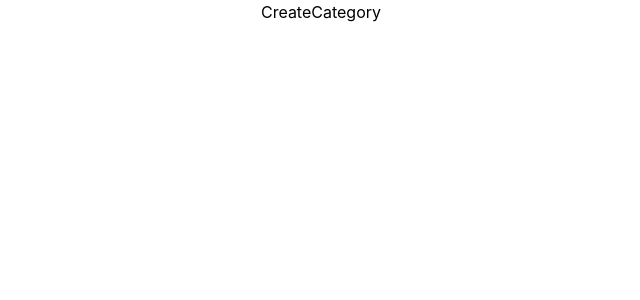
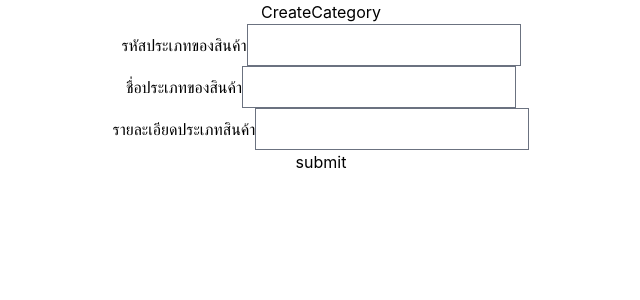
Before and after one commit to Zaiza2000/Project, a React (Create React App) app in the folder client/: page /admin/create-category in a window 1280 px wide. Shown: the top 300 px of the page, without its empty margins (319-959 px from the left). Built offline with nearby package versions, Linux system fonts and the light colour scheme.

Commit message:
Update (Create Category , Create Product)
- เพิ่มประเภทสินค้าได้
- เพิ่ม product_promotion ของ Table Products

```diff
--- /dev/null
+++ b/client/src/components/functions/category.js
@@ -0,0 +1,18 @@
+import axios from "axios";
+
+export const listCategory = async (authtoken) => {
+    return await axios.get(process.env.REACT_APP_API + "/listCategory", {
+      headers: {
+        authtoken,
+      },
+    });
+  };
+
+export const createCategory = async (value) => {
+    console.log(value);
+    let result = await axios.post(
+      process.env.REACT_APP_API + "/createCategory",
+      value
+    );
+    return result;
+  };
--- a/client/src/components/page/admin/CreateCategory.js
+++ b/client/src/components/page/admin/CreateCategory.js
@@ -1,10 +1,73 @@
-import React from 'react';
-import MenubarAdmin from "../../layouts/MenubarAdmin";
+import React, { useState } from "react";
+//function
+import { createCategory } from '../../functions/category';
+
+const initialstate = {
+    category_id:"",
+    category_name:"",
+    category_detail:"",
+  };
 
 export default function CreateCategory(){
-    return(
-        <div>
-            <h1>CreateCategory</h1>
+    const [values, setValues] = useState(initialstate);
+
+  const handleChange = (e) => {
+    setValues({
+      ...values,
+      [e.target.name]: e.target.value,
+    });
+  };
+
+  const handleSubmit = (e) => {
+    e.preventDefault();
+    createCategory(values)
+      .then((res) => {
+        alert("Insert Category success");
+      })
+      .catch((error) => {
+        console.log(error.response);
+      });
+  };
+
+  return (
+    <div>
+      <h1>CreateCategory</h1>
+      <form onSubmit={handleSubmit}>
+        <div className="form-group">
+          <label>รหัสประเภทของสินค้า</label>
+          <input
+            className="form-control"
+            type="number"
+            name="category_id"
+            value={values.category_id}
+            onChange={handleChange}
+          />
         </div>
-    )
+        <div className="form-group">
+          <label>ชื่อประเภทของสินค้า</label>
+          <input
+            className="form-control"
+            type="text"
+            name="category_name"
+            value={values.category_name}
+            onChange={handleChange}
+          />
+        </div>
+        <div className="form-group">
+          <label>รายละเอียดประเภทสินค้า</label>
+          <input
+            className="form-control"
+            type="text"
+            name="category_detail"
+            value={values.category_detail}
+            onChange={handleChange}
+          />
+        </div>
+
+        <button type="submit" className="btn btn-primary">
+          submit
+        </button>
+      </form>
+    </div>
+  );
 }
--- a/client/src/components/page/admin/CreateProduct.js
+++ b/client/src/components/page/admin/CreateProduct.js
@@ -1,9 +1,7 @@
 import React, { useState } from "react";
-import { toast } from "react-toastify";
-import { useSelector } from "react-redux";
+//import { useSelector } from "react-redux";
 //function
 import { createProduct } from "../../functions/product";
-import MenubarAdmin from "../../layouts/MenubarAdmin";
 
 const initialstate = {
   product_name: "",
@@ -12,11 +10,12 @@ const initialstate = {
   product_photo: null,
   product_detail: "",
   product_num: "",
+  product_promotion: "",
   category_id: "",
 };
 
 export default function CreateProduct() {
-  const { user } = useSelector((state) => ({ ...state }));
+  //const { user } = useSelector((state) => ({ ...state }));
   const [values, setValues] = useState(initialstate);
 
   const handleChange = (e) => {
@@ -30,7 +29,7 @@ export default function CreateProduct() {
     e.preventDefault();
     createProduct(values)
       .then((res) => {
-        alert("Insert " + "Product " + "success");
+        alert("Insert Product success");
       })
       .catch((error) => {
         console.log(error.response);
@@ -54,7 +53,7 @@ export default function CreateProduct() {
           />
         </div>
         <div className="form-group">
-          <label>จำนวนสินค้า</label>
+          <label>ราคาทุน</label>
           <input
             className="form-control"
             type="number"
@@ -64,7 +63,7 @@ export default function CreateProduct() {
           />
         </div>
         <div className="form-group">
-          <label>ราคาสินค้า</label>
+          <label>ราคาขาย</label>
           <input
             className="form-control"
             type="number"
@@ -84,7 +83,7 @@ export default function CreateProduct() {
           />
         </div>
         <div className="form-group">
-          <label>Product num:</label>
+          <label>จำนวนสินค้า:</label>
           <input
             className="form-control"
             type="number"
@@ -94,7 +93,17 @@ export default function CreateProduct() {
           />
         </div>
         <div className="form-group">
-          <label>Category_id</label>
+          <label>promotion:</label>
+          <input
+            className="form-control"
+            type="text"
+            name="product_promotion"
+            value={values.product_promotion}
+            onChange={handleChange}
+          />
+        </div>
+        <div className="form-group">
+          <label>รหัสประเภทของสินค้า</label>
           <input
             className="form-control"
             type="number"
```
Also changed, not shown: 1 other file (tests, documents, lock files or other folders).
